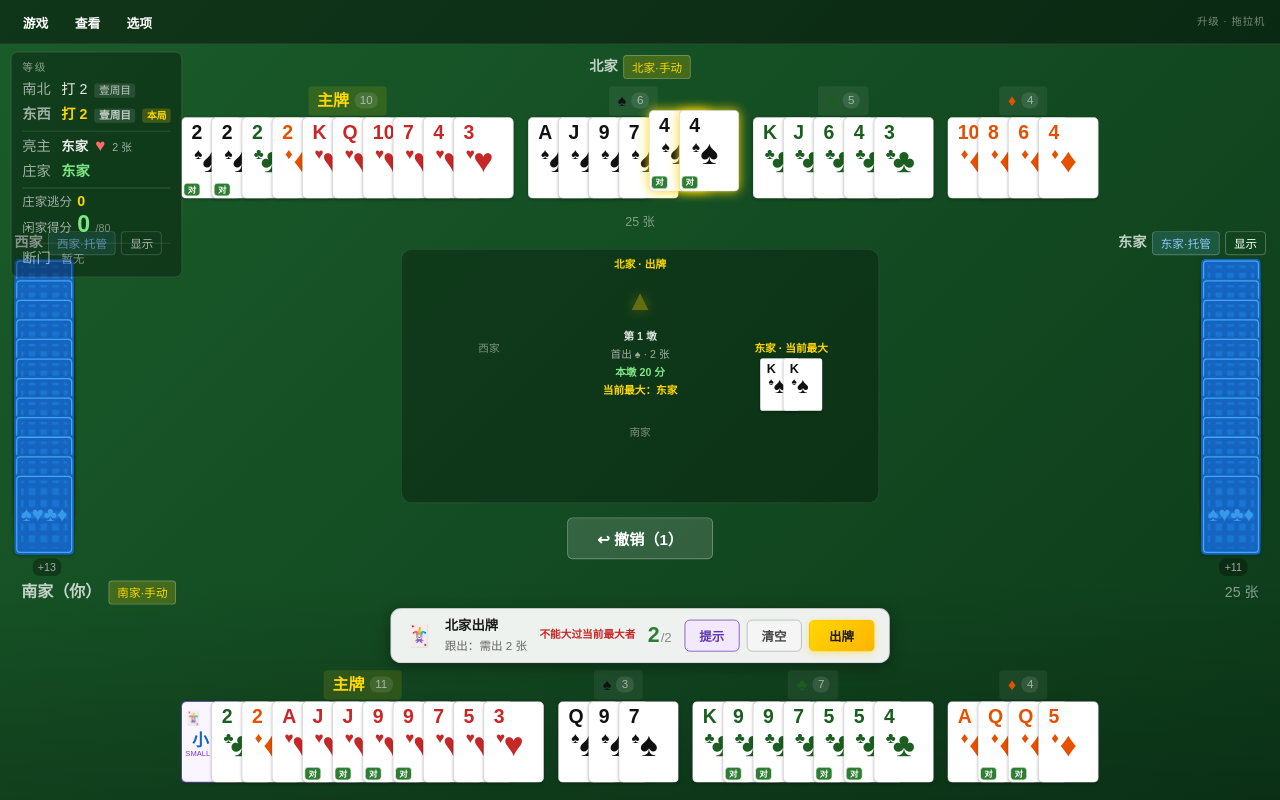
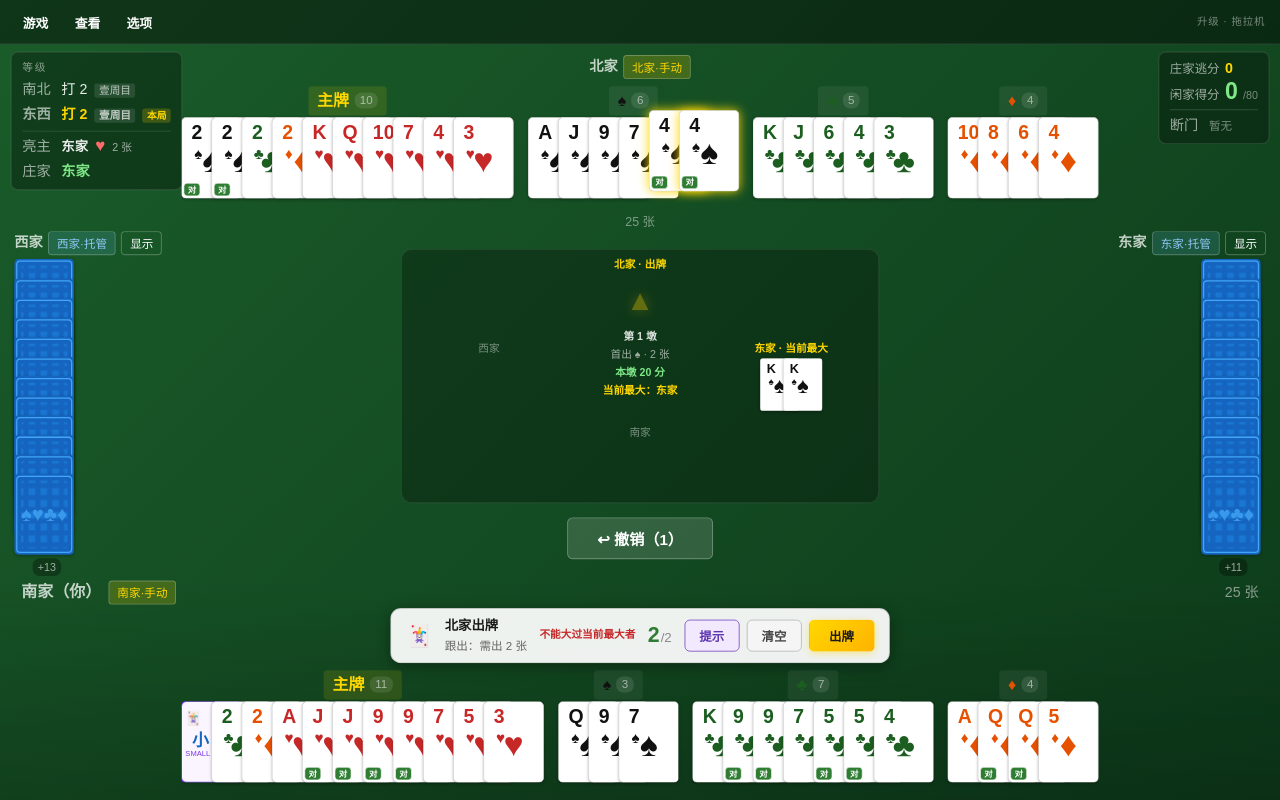
Before and after one commit to HiddenTesla/shengji, a React (Vite) app: page / in a window 1280 px wide. Both pictures are taken after a click on the button "不反主". Built offline with nearby package versions, Linux system fonts and the light colour scheme.

Commit message:
拆分信息栏

```diff
--- a/src/App.tsx
+++ b/src/App.tsx
@@ -1292,6 +1292,7 @@ function App() {
 
       {/* ---- 左上角：双方等级（打几 / 级牌） ---- */}
       <div className="level-panel">
+        <div className="level-panel__col">
           <div className="level-panel__caption">
             等级
           </div>
@@ -1338,7 +1339,9 @@ function App() {
                   {POSITION_NAME_ZH[bidState.current.player]}家
                 </b>
                 <b
-                  className="level-panel__trump-suit"
+                  className={bidState.current.suit === null
+                    ? 'level-panel__trump-suit level-panel__trump-suit--text'
+                    : 'level-panel__trump-suit'}
                   style={cssVars({ '--trump-color': trumpTextColor })}
                 >
                   {trumpOfDeclaration(bidState.current)}
@@ -1352,7 +1355,9 @@ function App() {
               ? (
                 <>
                   <b
-                    className="level-panel__trump-suit"
+                    className={trumpSuit === null
+                      ? 'level-panel__trump-suit level-panel__trump-suit--text'
+                      : 'level-panel__trump-suit'}
                     style={cssVars({ '--trump-color': trumpTextColor })}
                   >
                     {trumpOfBottomFlip(trumpSuit, flipTrumpCard)}
@@ -1385,9 +1390,15 @@ function App() {
             {banker ? `${POSITION_NAME_ZH[banker]}家` : '—'}
           </b>
         </div>
-
+        </div>
+
+      </div>
+
+      {/* ---- 右上角：比分 / 断门（放在北家手牌右侧的空白处，避免压住手牌） ---- */}
+      {playState && (
+        <div className="level-panel level-panel--right">
+          <div className="level-panel__col level-panel__col--stats">
             {/* 得分 / 逃分（出牌阶段起显示） */}
-        {playState && (
             <div className="level-panel__scores">
               {/* 庄家逃分（次要）/ 闲家得分（重点：字号大、颜色随分值渐变） */}
               <div className="level-panel__score-line">
@@ -1409,7 +1420,6 @@ function App() {
                 <span className="level-panel__score-max">/80</span>
               </div>
             </div>
-        )}
 
             {/* 断门：按出牌推断（算牌），任一家断门即列出 */}
             {voids && (
@@ -1439,6 +1449,8 @@ function App() {
               </div>
             )}
           </div>
+        </div>
+      )}
 
       {/* ---- 顶部：北家 ---- */}
       <div className="stage">
--- a/src/styles/components/_app.scss
+++ b/src/styles/components/_app.scss
@@ -36,8 +36,12 @@
   left: 12px;
   z-index: 20;
   display: flex;
-  flex-direction: column;
-  gap: 4px;
+  /* 两列：左侧等级/报主/庄家，右侧得分/断门。单列太高会伸进牌桌、遮住西家手牌 */
+  flex-direction: row;
+  align-items: flex-start;
+  gap: 14px;
+  /* 不越过北家手牌：可用宽度 = 左侧空白带（约 半个界面宽 - 北家手牌一半 - 左间距） */
+  max-width: calc(var(--app-width, 100vw) / 2 - 202px);
   padding: 8px 12px;
   border-radius: 8px;
   background: rgba(0, 0, 0, 0.32);
@@ -45,6 +49,28 @@
   color: $text-on-dark;
   font-size: 16px;
   pointer-events: none;
+}
+
+.level-panel__col {
+  display: flex;
+  flex-direction: column;
+  gap: 4px;
+  min-width: 0;
+}
+
+/* 右上角：比分 / 断门（独立面板，放在北家手牌右侧的空白处） */
+.level-panel--right {
+  right: 12px;
+  left: auto;
+  flex-direction: column;
+  max-width: calc(var(--app-width, 100vw) / 2 - 202px);
+}
+
+/* 右上角面板的第一块不要顶部段落分隔线 */
+.level-panel__col--stats .level-panel__scores:first-child {
+  margin-top: 0;
+  padding-top: 0;
+  border-top: 0;
 }
 
 .level-panel__caption {
@@ -55,6 +81,7 @@
 
 .level-panel__row {
   display: flex;
+  flex-wrap: wrap;
   align-items: baseline;
   gap: 8px;
   font-weight: 500;
@@ -121,6 +148,11 @@
   font-size: 19px;
   line-height: 1.1;
   color: var(--trump-color, rgba(255, 255, 255, 0.45));
+
+  /* 无主（大王/小王）：文字比花色符号长，字号收一点 */
+  &--text {
+    font-size: 15px;
+  }
 }
 
 .level-panel__trump-count {
```
Lines whose indentation alone changed are shown as unchanged.
